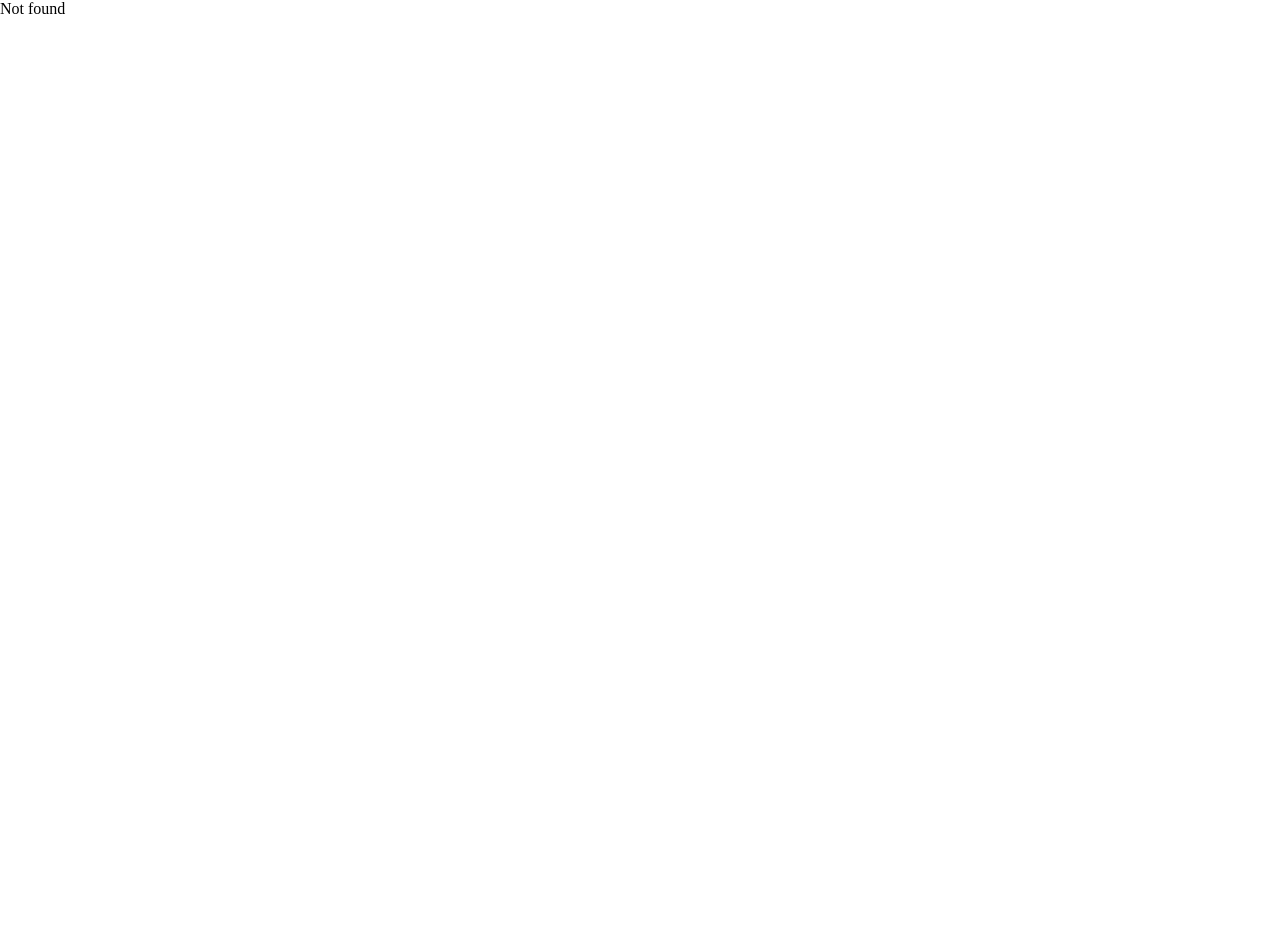
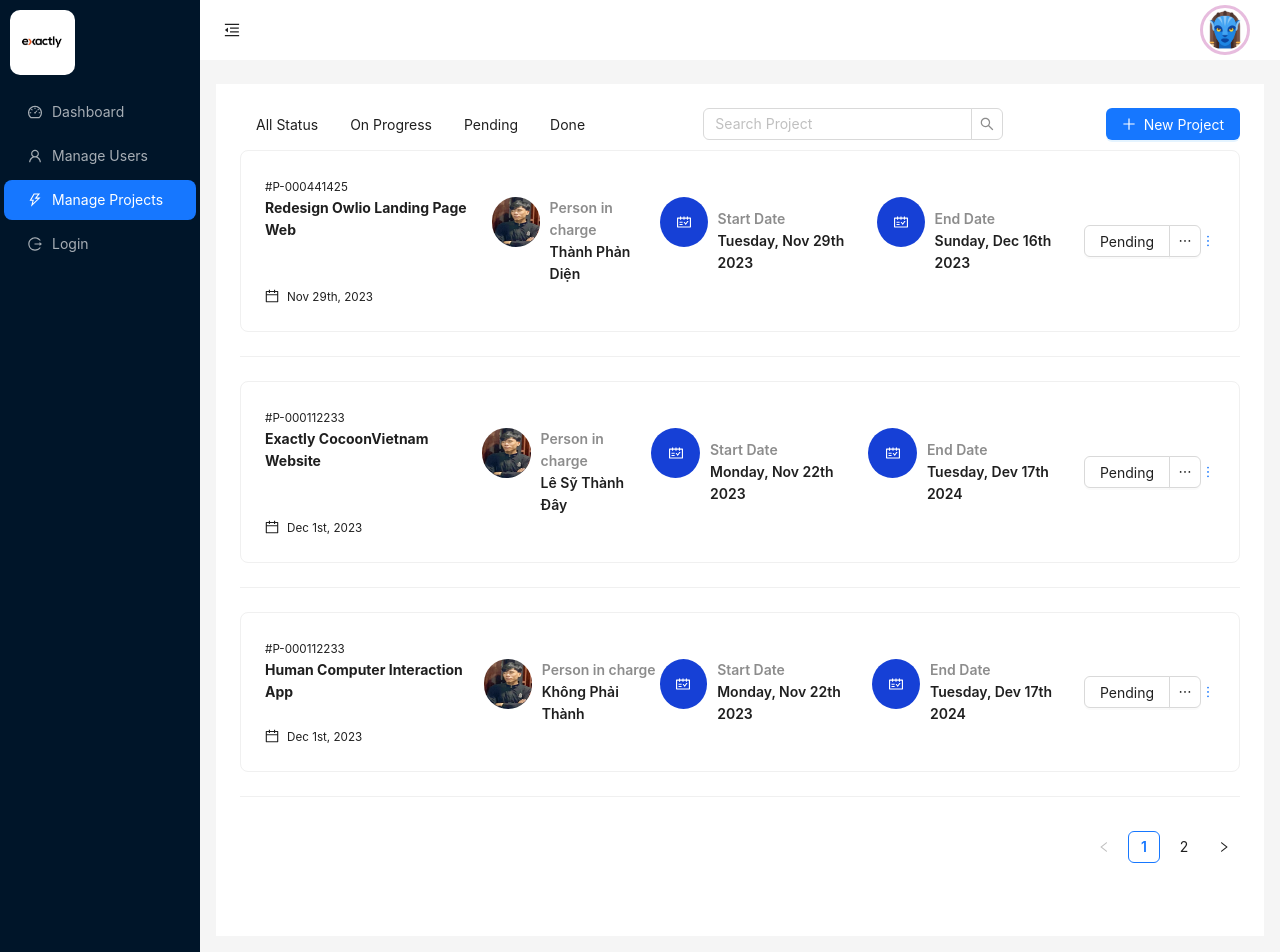
Before and after one commit to Exactly-OJT07/EFP, a React (Vite) app in the folder client/: page /manageProjects in a window 1280 px wide. Before the commit this address had no page. Shown: the top 952 px of the page. Before the commit the page ends 800 px from the top, so only its background shows below. Built offline with nearby package versions, Linux system fonts and the light colour scheme.

Commit message:
feat/EFP-17: Create search and fix other bugs

```diff
--- /dev/null
+++ b/client/src/components/constants/query-key.js
@@ -0,0 +1,3 @@
+export const QUERY_KEY = {
+    EMPLOYEE: "EMPLOYEE",
+};
--- a/client/src/components/layout/LayoutSider.jsx
+++ b/client/src/components/layout/LayoutSider.jsx
@@ -13,17 +13,17 @@ export const LayoutSider = ({ collapsed = true }) => {
 
     const menu = [
         {
-        key: "Option1",
+        key: "dashboard",
         icon: <DashboardOutlined />,
         label: 'Dashboard',
         },
         {
-        key: "Option2",
+        key: "manageUsers",
         icon: <UserOutlined />,
         label: 'Manage Users',
         },
         {
-        key: "Option3",
+        key: "manageProjects",
         icon: <ThunderboltOutlined />,
         label: 'Manage Projects',
         },
--- a/client/src/components/layout/MainLayout.jsx
+++ b/client/src/components/layout/MainLayout.jsx
@@ -3,6 +3,7 @@ import { Layout, Spin, theme, Button } from "antd";
 import { Suspense, useState } from "react";
 import { Outlet } from "react-router-dom";
 import { LayoutSider } from "./LayoutSider";
+import logoIcon from '../../assets/avatar1.jpg'
 
 const { Content, Header } = Layout;
 
@@ -17,14 +18,14 @@ export const PrivateLayout = () => {
         <Layout
         style={{
             overflow: "hidden",
-            height: "100vh",
+            height: "120vh",
             padding: 0,
             margin: 0,
         }}
         >
         <LayoutSider collapsed={collapsed} />
         <Layout>
-        <Header style={{ padding: 0, background: colorBgContainer }}>
+        <Header style={{ height: 60,padding: 0, background: colorBgContainer , display: 'flex', flexDirection: 'row', justifyContent: 'space-between', alignItems: 'center'}}>
             <Button
                 type="text"
                 icon={collapsed ? <MenuUnfoldOutlined /> : <MenuFoldOutlined />}
@@ -35,13 +36,17 @@ export const PrivateLayout = () => {
                 height: 64,
                 }}
             />
-                EPM Team
+                <img
+                    src={logoIcon}
+                    alt=""
+                    style={{ width: 50, height: 50, borderRadius: 50, marginRight: 30, border: '3px solid #E7BCDE', padding: 2}}
+                />
             </Header>
             <Content
             style={{
                 margin: "24px 16px",
                 padding: 24,
-                minHeight: 280,
+                height: '100%',
                 background: colorBgContainer,
             }}
             >
--- a/client/src/pages/Login.jsx
+++ b/client/src/pages/Login.jsx
@@ -1,9 +1,93 @@
-import React from 'react'
+import { useState } from 'react';
+import { Button, Form, Input, Alert } from 'antd';
+import '../styles/Login.css';
+import { useNavigate } from 'react-router-dom';
+const Login = () => {
+  const navigate = useNavigate()
+  const [showAlert, setShowAlert] = useState(false);
+  const [showError, setShowError] = useState(false);
+  const onFinish = (values) => {
+    // Get stored credentials from localStorage
+    const storedCredentials = JSON.parse(localStorage.getItem('credentials')) || {};
 
-const Login = () => {
+    const hardcodedCredentials = {
+      username: 'linh@gmail.com',
+      password: '123',
+    };
+
+    if (
+      (values.username === hardcodedCredentials.username && values.password === hardcodedCredentials.password) ||
+      (values.username === storedCredentials.username && values.password === storedCredentials.password)
+    ) {
+      setShowAlert(true);
+
+      const updatedCredentials = {
+        ...storedCredentials,
+        ...values,
+      };
+
+      localStorage.setItem('username', JSON.stringify(updatedCredentials.username));
+
+      navigate('/dashboard');
+    } else {
+      alert('Login failed');
+    }
+  };
+
+
+  const onFinishFailed = (errorInfo) => {
+    console.log('Failed:', errorInfo);
+  };
   return (
-    <h1>Login Page</h1>
-  )
-}
-
-export default Login
+    <div className='login__container'>
+      <div className="login">
+      <div className="image">
+        <img
+          src="https://cdn.dribbble.com/users/535615/screenshots/17649043/media/e4c03808fa04fa65e0c58d6d61f2fd54.png"
+          alt="Login"
+        />
+      </div>
+      <Form name="login-form" onFinish={onFinish} onFinishFailed={onFinishFailed}>
+          {showAlert && (
+            <Alert message="Login Successfully" type="success" showIcon onClose={() => setShowAlert(false)} />
+          )}
+          {showError && (
+            <Alert message="Login Failed" type="error" showIcon onClose={() => setShowError(false)} />
+          )}
+        <p className="form-title">Log In</p>
+        <p>Enter your email and password to login to our dashboard.</p>
+        <p className="title">Email</p>
+        <Form.Item
+          name="username"
+          rules={[
+            {
+              required: true,
+              message: 'Please input your email!',
+            },
+          ]}
+        >
+          <Input placeholder="Enter your Email" />
+        </Form.Item>
+        <p className="title">Password</p>
+        <Form.Item
+          name="password"
+          rules={[
+            {
+              required: true,
+              message: 'Please input your password!',
+            },
+          ]}
+        >
+          <Input.Password placeholder="Enter your Password" />
+        </Form.Item>
+        <Form.Item>
+          <Button type="primary" htmlType="submit" className="login-form-button">
+            Sign In
+          </Button>
+        </Form.Item>
+      </Form>
+    </div>
+    </div>
+  );
+};
+export default Login;
--- a/client/src/pages/ManageProject.jsx
+++ b/client/src/pages/ManageProject.jsx
@@ -26,11 +26,14 @@ import {
     Layout,
     Menu,
     Popconfirm,
+    Pagination,
 } from "antd";
 import '../styles/ManageProject.css'
 import logoIcon from '../assets/image5.png'
+import { useNavigate } from 'react-router-dom';
 
 const { Content } = Layout;
+const { Search } = Input;
 
 const { RangePicker } = DatePicker;
 
@@ -41,18 +44,54 @@ const projects = [
         projectName: "Redesign Owlio Landing Page Web",
         personInCharge: "Thành Phản Diện",
         startDate: "Tuesday, Nov 29th 2023",
-        endDate: "Tuesday, Dec 16th 2023",
+        endDate: "Sunday, Dec 16th 2023",
         createdOn: "Nov 29th, 2023",
     },
     {
         id: 2,
         projectNumber: "#P-000112233",
         projectName: "Exactly CocoonVietnam Website",
-        personInCharge: "Thành Phản Diện",
-        startDate: "Tuesday, Nov 22th 2023",
+        personInCharge: "Lê Sỹ Thành Đây",
+        startDate: "Monday, Nov 22th 2023",
         endDate: "Tuesday, Dev 17th 2024",
         createdOn: "Dec 1st, 2023",
     },
+    {
+        id: 3,
+        projectNumber: "#P-000112233",
+        projectName: "Human Computer Interaction App",
+        personInCharge: "Không Phải Thành",
+        startDate: "Monday, Nov 22th 2023",
+        endDate: "Tuesday, Dev 17th 2024",
+        createdOn: "Dec 1st, 2023",
+    },
+    {
+        id: 4,
+        projectNumber: "#P-000112233",
+        projectName: "Requirements Management",
+        personInCharge: "Thành Xỉn Bia",
+        startDate: "Monday, Nov 22th 2023",
+        endDate: "Tuesday, Dev 17th 2024",
+        createdOn: "Dec 1st, 2023",
+    },
+    {
+        id: 5,
+        projectNumber: "#P-000112233",
+        projectName: "DevPlus Final Project Exercise",
+        personInCharge: "Thành Thỏ Hồng",
+        startDate: "Monday, Nov 22th 2023",
+        endDate: "Tuesday, Dev 17th 2024",
+        createdOn: "Dec 1st, 2023",
+    },
+    // {
+    //     id: 6,
+    //     projectNumber: "#P-000112233",
+    //     projectName: "Exactly CocoonVietnam Website",
+    //     personInCharge: "Thành Hitler",
+    //     startDate: "Monday, Nov 22th 2023",
+    //     endDate: "Tuesday, Dev 17th 2024",
+    //     createdOn: "Dec 1st, 2023",
+    // },
     // Add more projects as needed
 ];
 
@@ -104,22 +143,18 @@ const items = [
 
 const ManageProject = () => {
     const [selectedActionCreate, setSelectedActionCreate] = useState(null);
-    const [selectedActionView, setSelectedActionView] = useState(null);
+    const [searchQuery, setSearchQuery] = useState('');
+    const navigate = useNavigate()
 
     const menuProps = {
         items,
         onClick: (item) => {
             handleMenuClick(item);
-            if (createModalOpen) {
             setSelectedActionCreate(item.key);
-            } else if (viewModalOpen) {
-                setSelectedActionView(item.key);
-            }
         },
     };
 
     const [createModalOpen, setCreateModalOpen] = useState(false);
-    const [viewModalOpen, setViewModalOpen] = useState(false);
 
     const [confirmLoading, setConfirmLoading] = useState(false);
 
@@ -144,29 +179,28 @@ const ManageProject = () => {
         setCreateModalOpen(false);
     };
 
-    const showViewModal = () => {
-        setViewModalOpen(true);
+
+    const handleSearch = (value) => {
+        setCurrentPage(1);
+        setSearchQuery(value);
     };
 
-    const handleViewOk = () => {
-        // Placeholder function for handling view modal OK
-        console.log("View OK");
-        setConfirmLoading(true);
+    const filteredProjects = projects.filter((project) =>
+        project.projectName.toLowerCase().includes(searchQuery.toLowerCase())
+    );
 
-        setTimeout(() => {
-        setViewModalOpen(false);
-        setConfirmLoading(false);
-        }, 2000);
+    const [formCreate] = Form.useForm();
+
+
+    const [currentPage, setCurrentPage] = useState(1);
+
+    const handlePageChange = (page) => {
+        setCurrentPage(page);
     };
 
-    const handleViewCancel = () => {
-        // Placeholder function for handling view modal cancel
-        console.log("View Cancel");
-        setViewModalOpen(false);
-    };
-
-    const [formCreate] = Form.useForm();
-    const [formView] = Form.useForm();
+    const indexOfLastItem = currentPage * 3;
+    const indexOfFirstItem = indexOfLastItem - 3;
+    const currentProjects = filteredProjects.slice(indexOfFirstItem, indexOfLastItem);
 
     return (
         <Content className="content">
@@ -177,12 +211,21 @@ const ManageProject = () => {
                 <Button type="secondary">Pending</Button>
                 <Button type="secondary">Done</Button>
             </div>
+            <Search
+                placeholder="Search Project"
+                allowClear
+                style={{
+                width: 300,
+                }}
+                onSearch={handleSearch}
+            />
             <Button type="primary" onClick={showCreateModal}>
                 <PlusOutlined /> New Project
             </Button>
             </Space>
+            {currentProjects.length > 0 ? (
             <Row gutter={10} style={{ marginTop: 10 }}>
-                {projects.map((project) => (
+                {currentProjects.map((project) => (
                 <Col key={project.id} span={24}>
                     <Card>
                     <Space direction="horizontal">
@@ -271,10 +314,6 @@ const ManageProject = () => {
                                         ? selectedActionCreate
                                             ? items.find((item) => item.key === selectedActionCreate).label
                                             : "Pending"
-                                : viewModalOpen
-                                    ? selectedActionView
-                                        ? items.find((item) => item.key === selectedActionView).label
-                                        : "Pending"
                                         : "Pending"
                                     }
                                 </Dropdown.Button>
@@ -310,7 +349,8 @@ const ManageProject = () => {
                                             ) : (
                                                 <a onClick={() => {
                                                     if (item.key === 'view') {
-                                                        showViewModal();
+                                                        console.log('Navigating to projectDetail:', `/manageProjects/projectDetail/${project.id}`);
+                                                        navigate(`/manageProjects/projectDetail/${project.id}`)
                                                     }
                                                 }}>{item.label}</a>
                                             )}
@@ -336,6 +376,11 @@ const ManageProject = () => {
             </Col>
                 ))}
             </Row>
+            ) : (
+                <div style={{ textAlign: 'center', marginTop: 20 }}>
+                    <Typography.Title level={5}>No matching projects found</Typography.Title>
+                </div>
+            )}
 
             {/* Create Modal */}
             <Modal
@@ -363,25 +408,14 @@ const ManageProject = () => {
             </Form>
             </Modal>
 
-            {/* Update Modal */}
-            <Modal
-            title="Project Details"
-            open={viewModalOpen}
-            onOk={handleViewOk}
-            confirmLoading={confirmLoading}
-            onCancel={handleViewCancel}
-            >
-            <Form
-                form={formView}
-                name="viewProject"
-                layout="vertical"
-                autoComplete="off"
-            >
-                <Form.Item name="timeLine" label="Timeline">
-                <RangePicker style={{ width: "100%" }} />
-                </Form.Item>
-            </Form>
-            </Modal>
+
+            <Pagination
+                current={currentPage}
+                pageSize={3}
+                total={projects.length}
+                onChange={handlePageChange}
+                style={{ marginTop: 10, textAlign: 'center', display: 'flex', justifyContent: 'flex-end' }}
+            />
         </Content>
     );
 };
--- /dev/null
+++ b/client/src/pages/ProjectDetail.jsx
@@ -0,0 +1,13 @@
+import { Layout } from "antd"
+
+
+const ProjectDetail = () => {
+  const { Content } = Layout;
+  return (
+    <Content>
+
+    </Content>
+  )
+}
+
+export default ProjectDetail
--- a/client/src/styles/Login.css
+++ b/client/src/styles/Login.css
@@ -0,0 +1,138 @@
+::-webkit-scrollbar {
+  width: 8px;
+}
+::-webkit-scrollbar-track {
+  background-color: black;
+}
+::-webkit-scrollbar-thumb {
+  background-color: #335ddc;
+  border-radius: 8px;
+}
+.login {
+  width: 1300px;
+  height: 540px;
+  box-sizing: border-box;
+  display: flex;
+  justify-content: space-between;
+  align-items: center;
+  background-color: white;
+  box-shadow: 0 0 40px rgba(0, 0, 0, 0.16);
+  overflow: hidden;
+  margin: 0 auto;
+  border-radius: 12px;
+}
+#login-form {
+  flex: 1 0 100%;
+  max-width: 580px;
+  width: 100%;
+  padding: 70px;
+}
+#login-form p.form-title {
+  color: #333333;
+  font-family: "Josefin Sans", sans-serif;
+  font-size: 45px;
+  font-weight: bold;
+  line-height: 1;
+  margin-bottom: 0;
+  margin: 33px 0px 0px;
+}
+#login-form .ant-form-item-label > label.ant-form-item-required::before {
+  display: none;
+}
+.ant-form-item-control-input-content {
+  text-align: left;
+}
+#login-form .ant-input-affix-wrapper {
+  padding: 12px 15px;
+}
+#login-form_username {
+  height: 48px;
+}
+#login-form .ant-btn {
+  height: 42px;
+  letter-spacing: 1px;
+  border-radius: 6px;
+}
+.login-form-button {
+  width: 100%;
+  font-size: 22px;
+  padding-bottom: 43px;
+}
+.image {
+  display: flex;
+  align-items: flex-end;
+  max-width: 800px;
+  min-height: 10%;
+}
+.image img {
+  display: block;
+  width: 100%;
+}
+@media screen and (max-width: 1023px) {
+  .login-box {
+    flex-direction: column;
+    box-shadow: none;
+  }
+  .image {
+    max-width: 100%;
+    min-height: auto;
+  }
+  #login-form {
+    max-width: 100%;
+  }
+}
+p {
+  font-size: 15px;
+}
+.title {
+  font-size: 20px;
+  font-weight: bold;
+  margin-bottom: 5px;
+}
+body {
+  margin: 0;
+  padding: 0;
+  font-family: sans-serif;
+  background: linear-gradient(#141e30, #243b55);
+}
+@media screen and (min-width: 1024px) and (max-width: 1439px) {
+  .login {
+    width: 1000px;
+    height: 410px;
+  }
+  #login-form {
+    max-width: 450px;
+    padding: 50px;
+    padding-right: 30px;
+  }
+}
+@media screen and (min-width: 768px) and (max-width: 1023px) {
+  .login {
+    width: 650px;
+    height: 1000px;
+    flex-direction: column;
+  }
+  #login-form {
+    max-width: 600px;
+    padding: 40px;
+    padding-right: 30px;
+  }
+  .image {
+    max-width: 800px;
+    min-height: 10%;
+    margin-top: 387px;
+  }
+  .image img {
+    display: block;
+    width: 100%;
+  }
+}
+
+
+.login__container {
+    width: 100vw;
+    height: 100vh;
+    display: flex;
+    justify-content: center;
+    align-items: center;
+}
```
Also changed, not shown: client/src/components/constants/constants.js (added, +10 -0 lines), client/src/components/layout/MainLayout.css (+0 -15 lines), client/src/components/notification/notification.css (added, +47 -0 lines), client/src/components/notification/notification.jsx (added, +36 -0 lines), client/src/routers/PrivateRoute.jsx (+11 -6 lines), client/src/assets/avatar1.jpg (added). Lines whose indentation alone changed are shown as unchanged.
